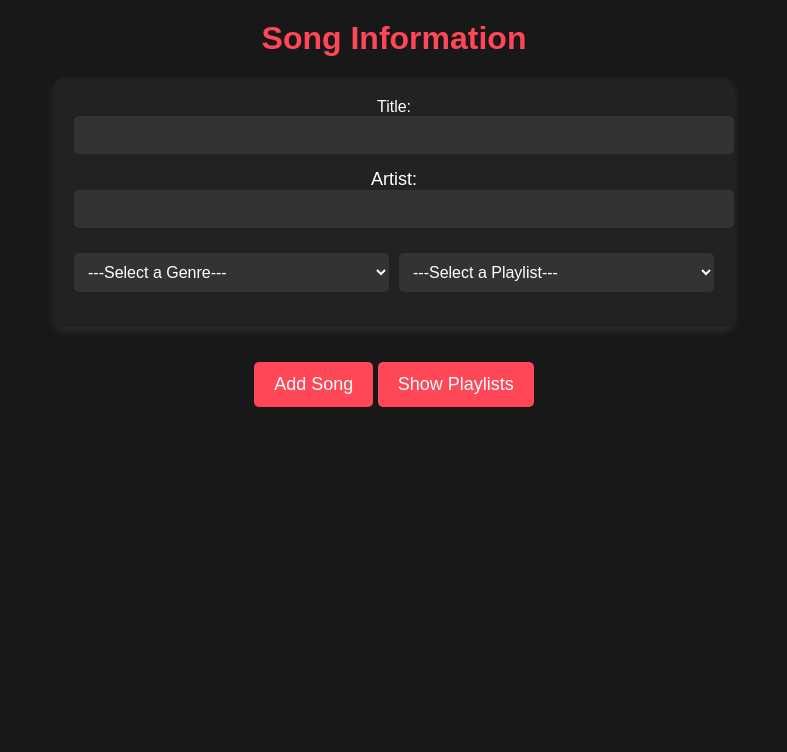
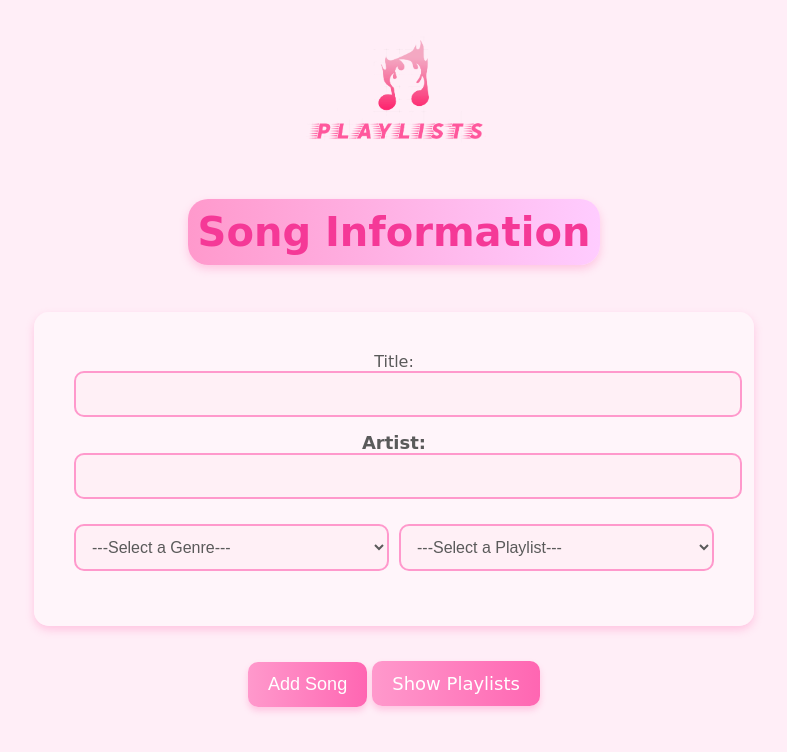
Before and after one commit to Gabby-Moon/Playlist_Organizer, a Node server app: page / in a window 1280 px wide. Shown: the top 752 px of the page, without its empty margins (246-1033 px from the left). Run offline with Node 20, Linux system fonts and the light colour scheme.

Commit message:
Fixed logo display, added project logos, and applied new styling

```diff
--- a/public/styles.css
+++ b/public/styles.css
@@ -1,81 +1,105 @@
-/* Global Styles */
+/*  Global Styles - Soft & Cute Theme */
 body {
-    font-family: Arial, sans-serif;
-    background-color: #181818;
-    color: #ffffff;
+    font-family: "Comic Sans MS", "Poppins", cursive;
+    background-color: #ffeef7;
+    color: #5a5a5a;
     margin: 0;
     padding: 0;
     text-align: center;
 }
 
-/* Header */
+/*  Header - Soft Gradient Title */
 h1 {
-    color: #ff4757;
+    color: #f53997;
     margin-top: 20px;
+    font-size: 2.5rem;
+    background: linear-gradient(to right, #ff99cc, #ffccff);
+    padding: 10px;
+    border-radius: 20px;
+    display: inline-block;
+    box-shadow: 0 4px 8px rgba(255, 105, 180, 0.3);
 }
 
-/* Form Styling */
+/*  Form Styling */
 fieldset {
-    background: #222;
+    background: #fff5fa;
     border: none;
-    padding: 20px;
-    border-radius: 10px;
+    padding: 40px;
+    border-radius: 15px;
     width: 50%;
     margin: 20px auto;
-    box-shadow: 0 4px 8px rgba(255, 255, 255, 0.1);
+    box-shadow: 0 4px 8px rgba(255, 105, 180, 0.3);
 }
 
-/* Labels */
+/* ✨ Labels */
 label {
     display: block;
     font-size: 18px;
     margin-bottom: 10px;
+    font-weight: bold;
 }
 
-/* Input Fields */
+/*  Input Fields */
 input, select {
     width: 100%;
-    padding: 10px;
+    padding: 12px;
     margin-bottom: 15px;
-    border-radius: 5px;
-    border: none;
+    border-radius: 10px;
+    border: 2px solid #ff99cc;
     font-size: 16px;
-    background: #333;
-    color: #fff;
+    background: #fff0f6;
+    color: #5a5a5a;
+    outline: none;
+    transition: all 0.3s;
 }
 
-/* Dropdown Menus */
+input:focus, select:focus {
+    border-color: #ff69b4;
+    background: #ffe5ec;
+}
+
+/* 🎶 Dropdown Menus */
 select {
     cursor: pointer;
 }
 
-/* Button Styling */
+/*  Buttons */
 button, .button-class {
-    background: #ff4757;
-    color: #fff;
+    background: linear-gradient(to right, #ff99cc, #ff66b2);
+    color: white;
     padding: 12px 20px;
     font-size: 18px;
     border: none;
-    border-radius: 5px;
+    border-radius: 10px;
     cursor: pointer;
     text-decoration: none;
     display: inline-block;
     margin-top: 15px;
-    transition: background 0.3s;
+    box-shadow: 0 4px 6px rgba(255, 105, 180, 0.3);
+    transition: all 0.3s ease;
 }
 
 button:hover, .button-class:hover {
-    background: #e84118;
+    background: linear-gradient(to right, #ff66b2, #ff3385);
+    transform: scale(1.05);
 }
 
-/* Playlist Layout */
+/* 🎧 Playlist Layout */
 #options {
     display: flex;
     justify-content: space-between;
     gap: 10px;
 }
+/* Logo Styling */
+.logo {
+    width: 200px;
+    height: auto;
+    display: block;
+    margin: 20px auto;
+}
 
-/* Responsive Design */
+
+/*  Responsive Design */
 @media (max-width: 768px) {
     fieldset {
         width: 80%;
--- a/views/home.ejs
+++ b/views/home.ejs
@@ -4,7 +4,10 @@
     <meta charset="UTF-8">
     <meta name="viewport" content="width=device-width, initial-scale=1.0">
     <title>Song Information</title>
-    <link rel ="stylesheet" href ="./public/styles.css">
+    <link rel="stylesheet" href="/styles.css">
+    <img src="/logo/03_13_2025_X-Design .png" alt="Playlist Organizer Logo" class="logo">
+
+
 </head>
 <body>
     <h1>Song Information</h1>
```
Also changed, not shown: public/logo/03_13_2025_X-Design .png (added), 3 other files.
